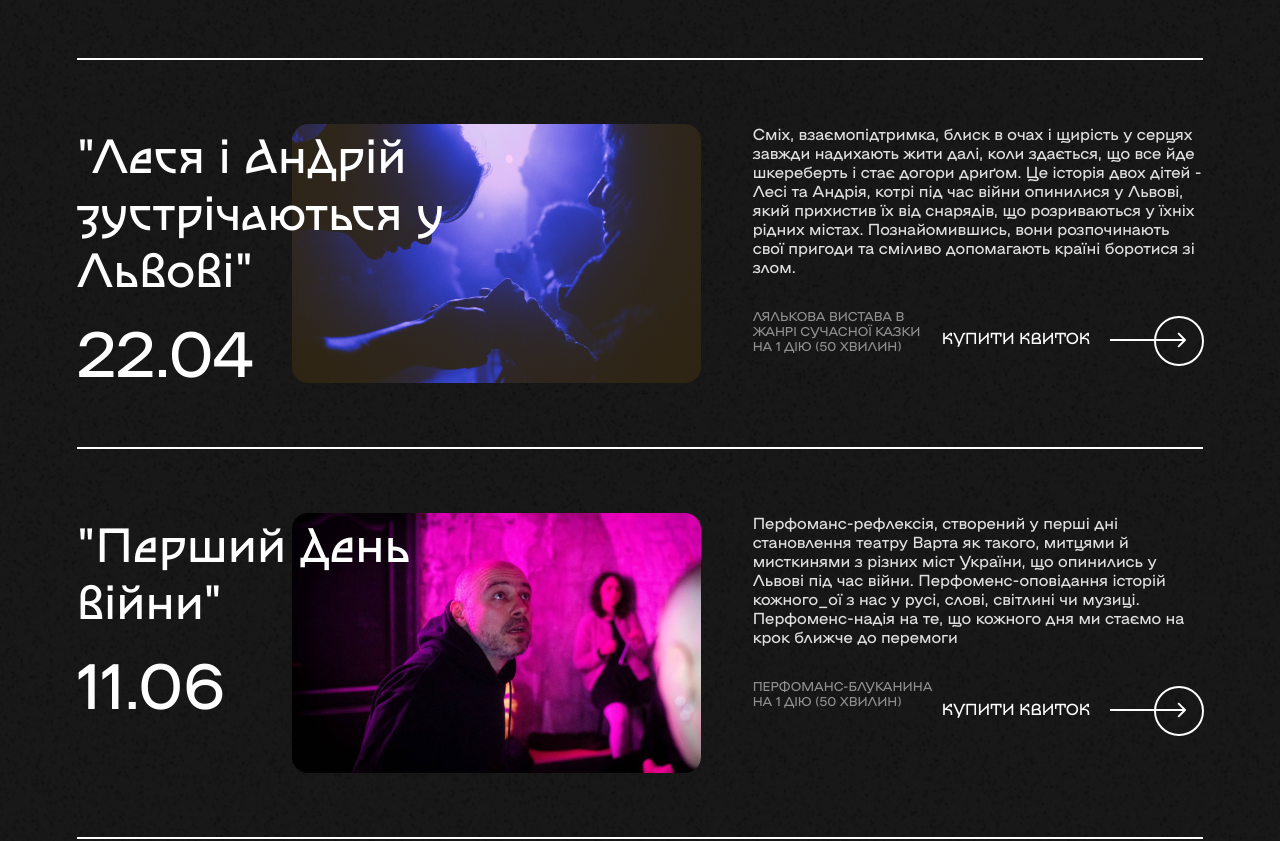
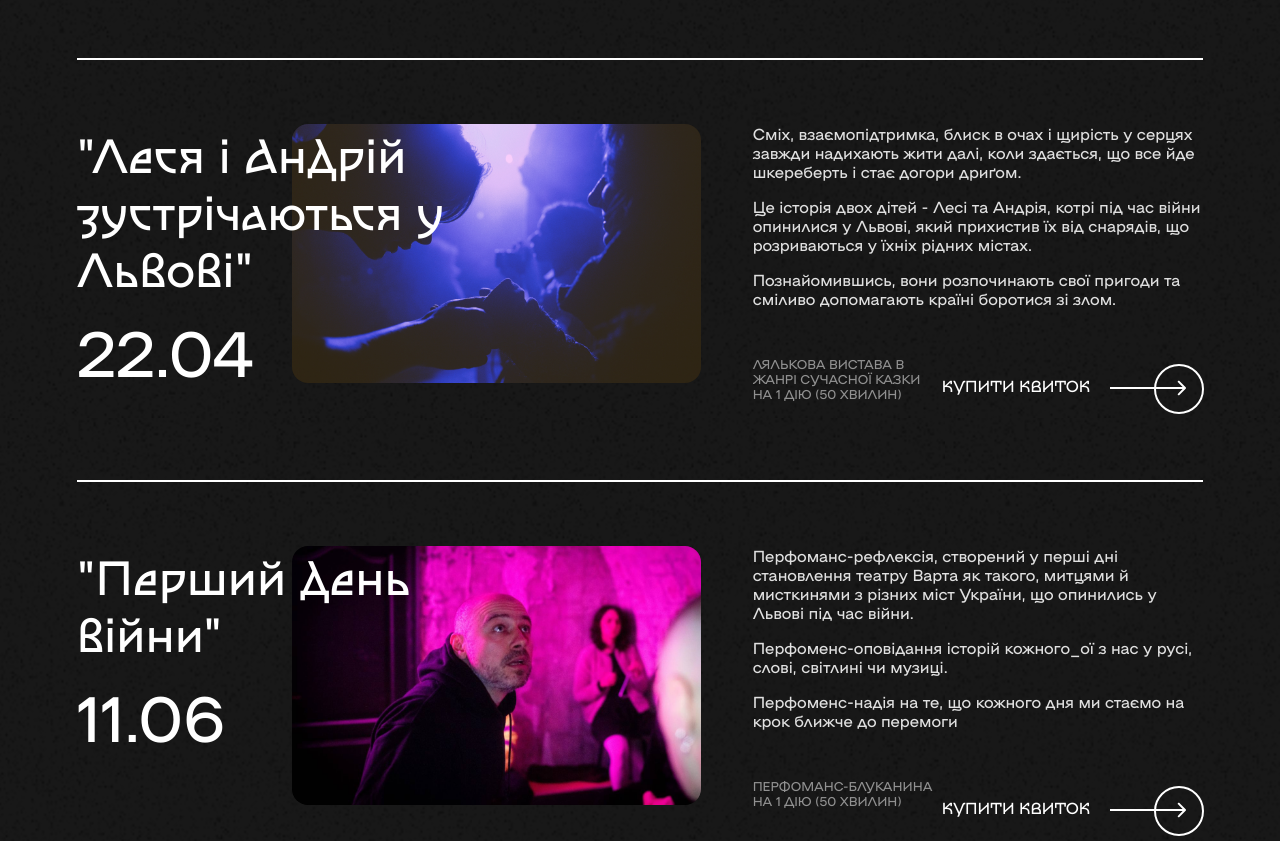
Before and after one commit to okuruchimas/Vatra-Frontend, a Next.js app: page / in a window 1280 px wide. Shown: the part 2420-3261 px from the top of the page. Built offline with nearby package versions, Linux system fonts and the light colour scheme.

Commit message:
added html parser

```diff
--- a/components /OurPerformances/Performance/index.tsx
+++ b/components /OurPerformances/Performance/index.tsx
@@ -1,5 +1,6 @@
 import styled from "@emotion/styled";
 import Button from "../../layout/Button";
+import parse from "html-react-parser";
 
 type Props = {
   title: string;
@@ -19,7 +20,7 @@ const Performance = (performance: Props) => {
         </Title>
       </LeftBlock>
       <RightBlock>
-        <Description>{performance.description}</Description>
+        <Description>{parse(performance.description)}</Description>
         <BuyWrap>
           <Type>{performance.type}</Type>
           <Button />
@@ -80,6 +81,9 @@ const Description = styled.span`
   font-family: "namu-1750";
   font-size: 2vh;
   color: #e0e0e0;
+  p {
+    margin: 0 auto 2vh;
+  }
 `;
 
 const BuyWrap = styled.div`
--- a/components /OurPerformances/index.tsx
+++ b/components /OurPerformances/index.tsx
@@ -6,11 +6,9 @@ const TestArr = [
   {
     title: "Леся і Андрій зустрічаються у Львові",
     description:
-      "Сміх, взаємопідтримка, блиск в очах і щирість у серцях завжди надихають жити далі, коли здається, що все йде шкереберть і стає догори дриґом.\n" +
-      "\n" +
-      "Це історія двох дітей - Лесі та Андрія, котрі під час війни опинилися у Львові, який прихистив їх від снарядів, що розриваються у їхніх рідних містах.\n" +
-      "\n" +
-      "Познайомившись, вони розпочинають свої пригоди та сміливо допомагають країні боротися зі злом.",
+      "<p>Сміх, взаємопідтримка, блиск в очах і щирість у серцях завжди надихають жити далі, коли здається, що все йде шкереберть і стає догори дриґом.</p>" +
+      "<p>Це історія двох дітей - Лесі та Андрія, котрі під час війни опинилися у Львові, який прихистив їх від снарядів, що розриваються у їхніх рідних містах.</p>" +
+      "<p>Познайомившись, вони розпочинають свої пригоди та сміливо допомагають країні боротися зі злом.</p>",
     type: "лялькова вистава в жанрі сучасної казки на 1 дію (50 хвилин)",
     date: "22.04",
     imgUrl: "/icons/img1.png",
@@ -18,11 +16,9 @@ const TestArr = [
   {
     title: "Перший день війни",
     description:
-      "Перфоманс-рефлексія, створений у перші дні становлення театру Варта як такого, митцями й мисткинями з різних міст України, що опинились у Львові під час війни.\n" +
-      "\n" +
-      "Перфоменс-оповідання історій кожного_ої з нас у русі, слові, світлині чи музиці.\n" +
-      "\n" +
-      "Перфоменс-надія на те, що кожного дня ми стаємо на крок ближче до перемоги",
+      "<p>Перфоманс-рефлексія, створений у перші дні становлення театру Варта як такого, митцями й мисткинями з різних міст України, що опинились у Львові під час війни.</p>" +
+      "<p>Перфоменс-оповідання історій кожного_ої з нас у русі, слові, світлині чи музиці.</p>" +
+      "<p>Перфоменс-надія на те, що кожного дня ми стаємо на крок ближче до перемоги</p>",
     type: "Перфоманс-блуканина на 1 дію (50 хвилин)",
     date: "11.06",
     imgUrl: "/icons/img2.png",
@@ -30,11 +26,9 @@ const TestArr = [
   {
     title: "Як я познайомився з війною і майже вбив путіна",
     description:
-      "Сміх, взаємопідтримка, блиск в очах і щирість у серцях завжди надихають жити далі, коли здається, що все йде шкереберть і стає догори дриґом.\n" +
-      "\n" +
-      "Це історія двох дітей - Лесі та Андрія, котрі під час війни опинилися у Львові, який прихистив їх від снарядів, що розриваються у їхніх рідних містах.\n" +
-      "\n" +
-      "Познайомившись, вони розпочинають свої пригоди та сміливо допомагають країні боротися зі злом.",
+      "<p>Сміх, взаємопідтримка, блиск в очах і щирість у серцях завжди надихають жити далі, коли здається, що все йде шкереберть і стає догори дриґом.</p>" +
+      "<p>Це історія двох дітей - Лесі та Андрія, котрі під час війни опинилися у Львові, який прихистив їх від снарядів, що розриваються у їхніх рідних містах.</p>" +
+      "<p>Познайомившись, вони розпочинають свої пригоди та сміливо допомагають країні боротися зі злом.</p>",
     type: "лялькова вистава в жанрі сучасної казки на 1 дію (50 хвилин)",
     date: "22.04",
     imgUrl:
```
